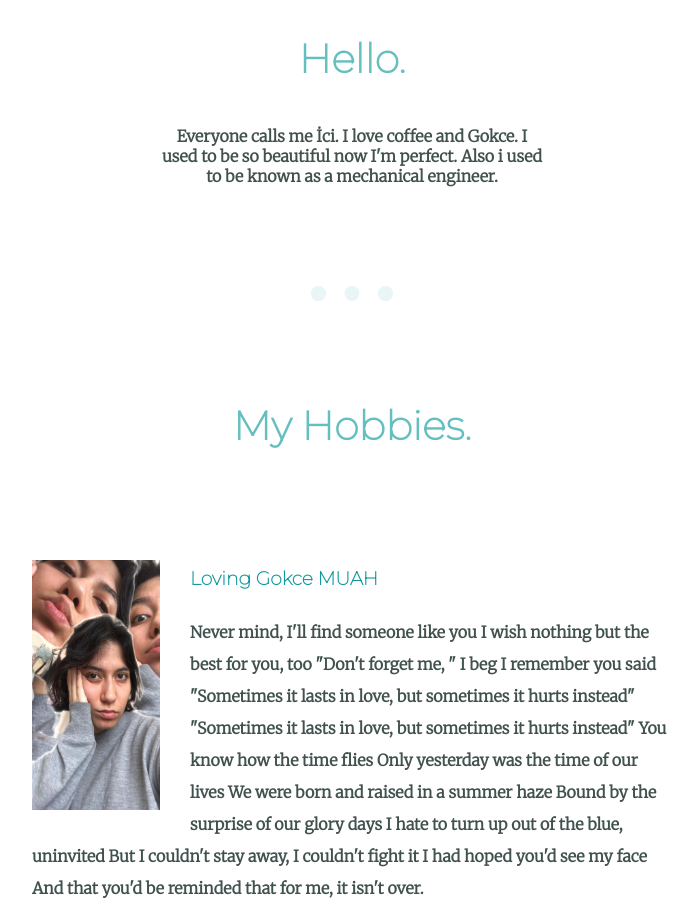
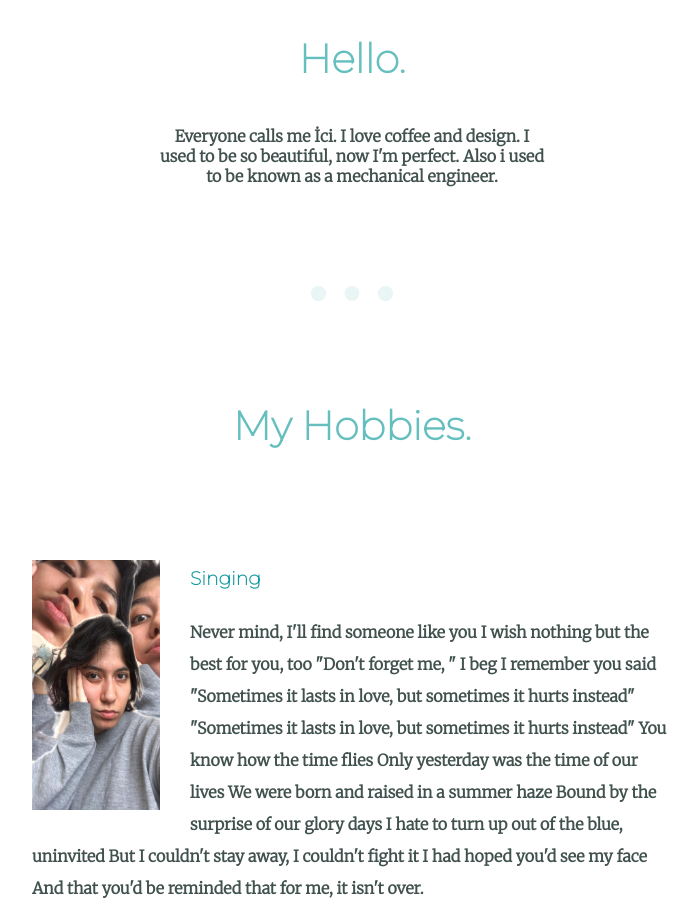
Before and after one commit to icitheWebDeveloper/cv2, a plain HTML site: page index.html in a window 1280 px wide. Shown: the part 1120-2027 px from the top of the page, without its empty margins (288-986 px from the left). Drawn offline with Linux system fonts and the light colour scheme.

Commit message:
Update index.html

```diff
--- a/index.html
+++ b/index.html
@@ -25,14 +25,14 @@
     <div class="profile">
       <img class="foto" src="images/ben.png" alt="">
       <h2>Hello.</h2>
-      <p class="intro">Everyone calls me İci. I love coffee and Gokce. I used to be so beautiful now I'm perfect. Also i used to be known as a mechanical engineer.</p>
+      <p class="intro">Everyone calls me İci. I love coffee and design. I used to be so beautiful, now I'm perfect. Also i used to be known as a mechanical engineer.</p>
     </div>
     <hr>
     <div class="skills">
       <h2>My Hobbies.</h2>
       <div class="skill-row">
         <img class="travel-img" src="images/gok.jpeg" />
-        <h3>Loving Gokce MUAH</h3>
+        <h3>Singing</h3>
         <p>Never mind, I'll find someone like you I wish nothing but the best for you, too "Don't forget me, " I beg I remember you said
 "Sometimes it lasts in love, but sometimes it hurts instead"
 "Sometimes it lasts in love, but sometimes it hurts instead"
@@ -82,7 +82,7 @@ Go turn a deeper blue.
     <div class="contact-me">
       <h2>Get In Touch</h2>
       <h3>If you love travelling as much as i do.</h3>
-      <p class="contact-message">Let's talk about travelling and ici while we are coding together. And who knows, maybe we may start kissing Muah.</p>
+      <p class="contact-message">Let's talk about travelling while we are coding together.</p>
       <a class="btn" href="mailto:ilhancanilhan@gmail.com">CONTACT ME</a>
     </div>
   </div>
```
